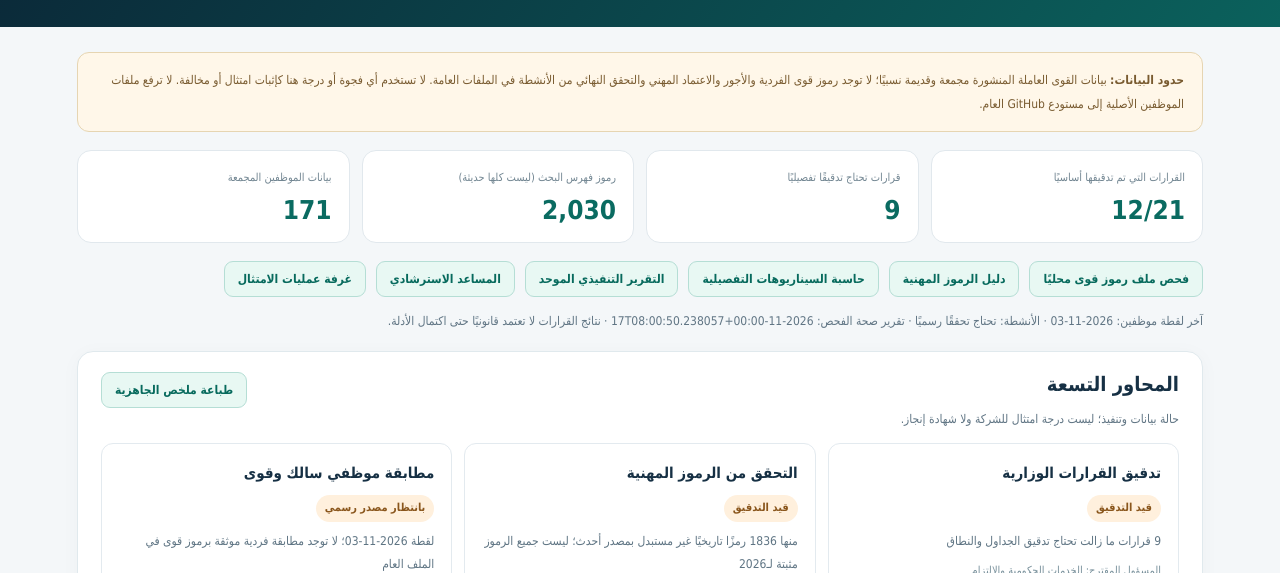
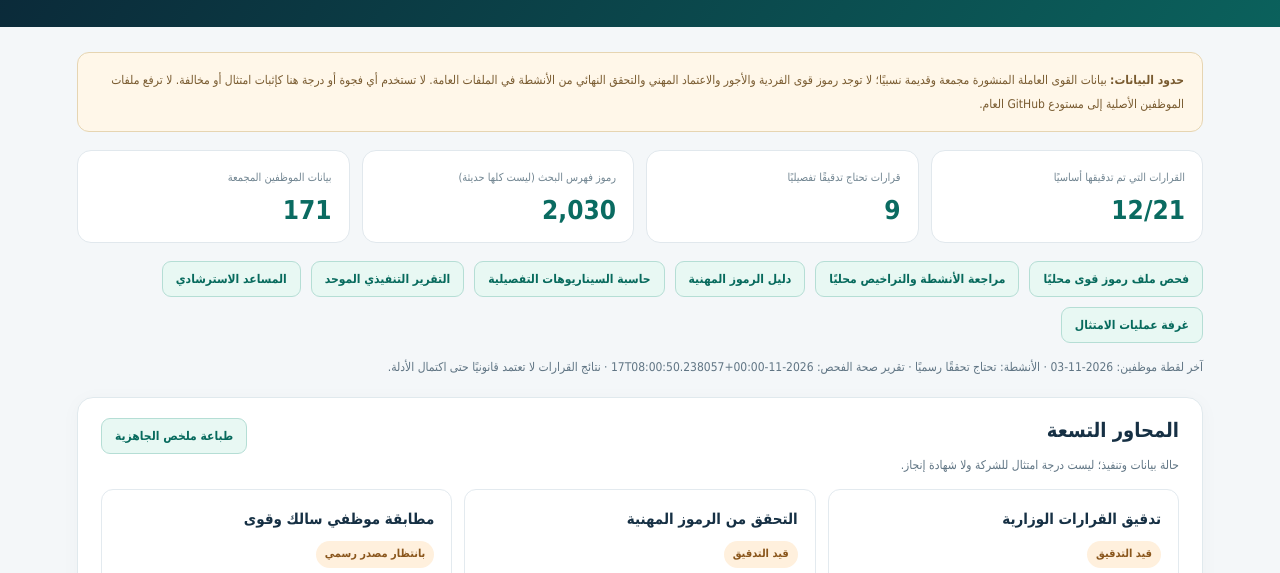
Before and after one commit to aalhaqbani14/saudization-radar, a plain HTML site: page completion.html in a window 1280 px wide. Shown: the part 188-761 px from the top of the page. Drawn offline with Linux system fonts and the light colour scheme.

Commit message:
Integrate private activity and licence comparison with SALIC services and quality tests

```diff
--- a/completion.html
+++ b/completion.html
@@ -57,6 +57,7 @@ footer{font-size:11px;color:#6d8190;line-height:2;margin-top:25px}
 </div>
 <div class="links no-print">
 <a href="workforce-import.html">فحص ملف رموز قوى محليًا</a>
+<a href="activity-review.html">مراجعة الأنشطة والتراخيص محليًا</a>
 <a href="occupation-catalog.html">دليل الرموز المهنية</a>
 <a href="calculator.html">حاسبة السيناريوهات التفصيلية</a>
 <a href="executive-brief.html">التقرير التنفيذي الموحد</a>
```
